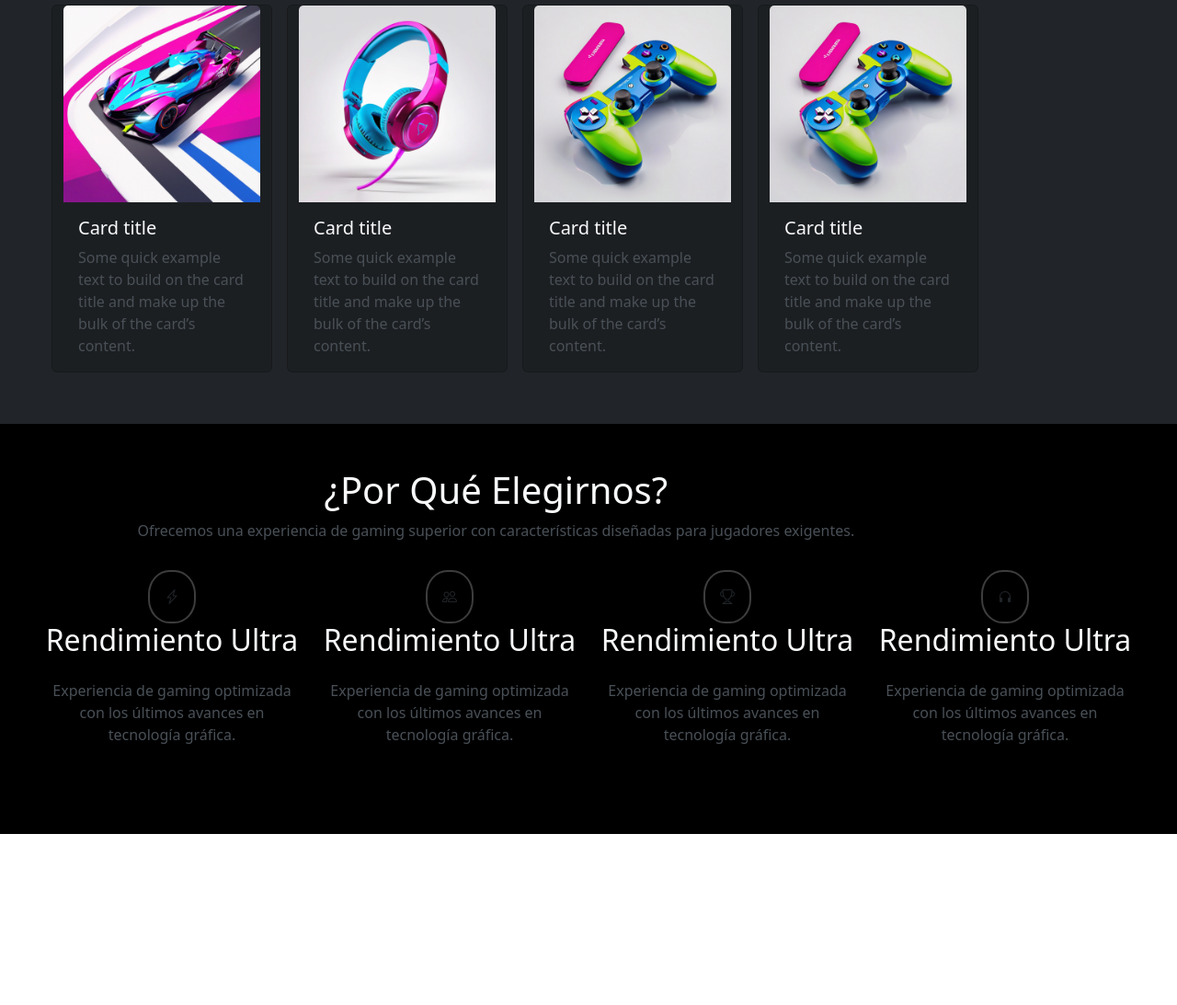
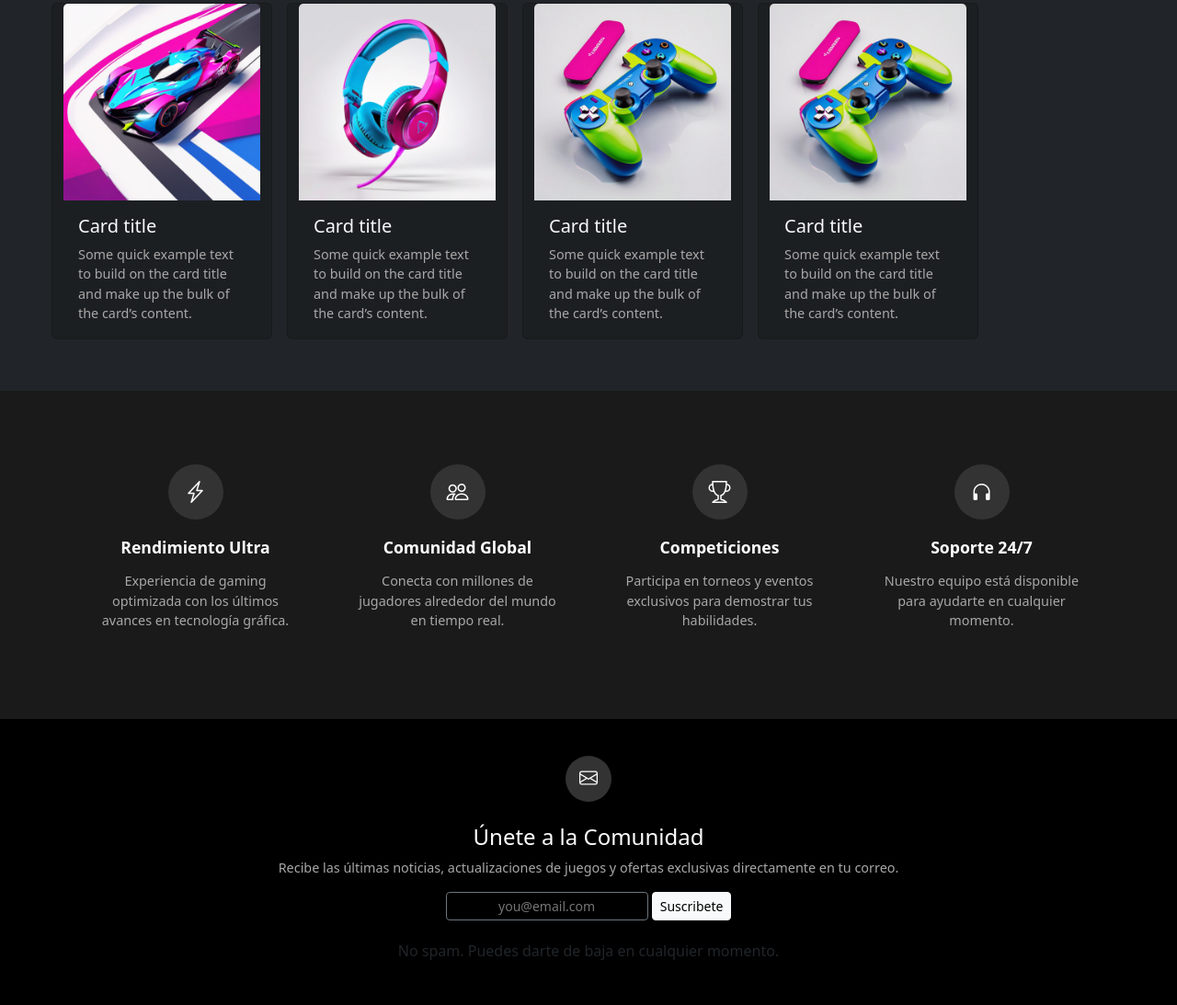
Before and after one commit to luisda-291105/gameWorld, a plain HTML site: page index.html in a window 1280 px wide. Shown: the part 1059-2152 px from the top of the page at 92% size. Before the commit the page ends 1966 px from the top, so only its background shows below. Drawn offline with nearby package versions, Linux system fonts and the light colour scheme.

Commit message:
fix: se mejoro la seccion ¿porque elegirnos?

```diff
--- a/index.html
+++ b/index.html
@@ -45,9 +45,9 @@
     <!-- home -->
     <div class="contener img_start_bg" id="home_start">
         <div class="row text-center py-5">
-            <h1 class="h1 line_break col-10 m-auto pt-5 text-dark-emphasis ">Forja Tu Destino
+            <h1 class="h1 line_break col-10 m-auto pt-5 text-white">Forja Tu Destino
                 En El Gaming</h1>
-            <p class="col-10 m-auto p-4 text-dark-emphasis">Descubre una nueva era de videojuegos. Experiencias
+            <p class="col-10 m-auto p-4 feature-description">Descubre una nueva era de videojuegos. Experiencias
                 inmersivas, gráficos increíbles y una comunidad apasionada te esperan.</p>
             <div class="col-5 m-auto">
                 <button type="button" class="btn btn-light mx-auto my-2 col-ms-7 col-md-5"><i
@@ -62,7 +62,7 @@
     <div class="contener bg-dark p-5">
         <div class="row text-center my-5 mx-auto">
             <h2 class="h1 text-light col-10 my-4 mx-auto">Juegos Destacados</h2>
-            <p class="text-light-emphasis col-10 mx-auto">Explora nuestra colección de juegos cuidadosamente
+            <p class="feature-description col-10 mx-auto">Explora nuestra colección de juegos cuidadosamente
                 seleccionados para ofrecerte las mejores experiencias de gaming.</p>
         </div>
 
@@ -74,7 +74,7 @@
                 </div>
                 <div class="card-body text-dark-emphasis">
                     <h5 class="card-title text-light">Card title</h5>
-                    <p class="card-text text-light-emphasis">Some quick example text to build on the card title and make
+                    <p class="card-text feature-description">Some quick example text to build on the card title and make
                         up the bulk of
                         the card’s content.</p>
                 </div>
@@ -87,7 +87,7 @@
                 </div>
                 <div class="card-body text-dark-emphasis">
                     <h5 class="card-title text-light">Card title</h5>
-                    <p class="card-text text-light-emphasis">Some quick example text to build on the card title and make
+                    <p class="card-text feature-description">Some quick example text to build on the card title and make
                         up the bulk of
                         the card’s content.</p>
                 </div>
@@ -100,7 +100,7 @@
                 </div>
                 <div class="card-body text-dark-emphasis">
                     <h5 class="card-title text-light">Card title</h5>
-                    <p class="card-text text-light-emphasis">Some quick example text to build on the card title and make
+                    <p class="card-text feature-description">Some quick example text to build on the card title and make
                         up the bulk of
                         the card’s content.</p>
                 </div>
@@ -112,7 +112,7 @@
                 </div>
                 <div class="card-body text-dark-emphasis">
                     <h5 class="card-title text-light">Card title</h5>
-                    <p class="card-text text-light-emphasis">Some quick example text to build on the card title and make
+                    <p class="card-text feature-description">Some quick example text to build on the card title and make
                         up the bulk of
                         the card’s content.</p>
                 </div>
@@ -122,36 +122,82 @@
         </div>
     </div>
 
-    <div class="contener-flout bg-black p-5">
-        <div class="row">
-            <div class="col-10 text-center">
-                <h2 class="h1 text-light">¿Por Qué Elegirnos?</h2>
-                <p class="card-text text-light-emphasis">Ofrecemos una experiencia de gaming superior con características diseñadas para jugadores exigentes.</p>
+
+    <section class="features-section">
+        <div class="container">
+            <div class="row">
+                <!-- Rendimiento Ultra -->
+                <div class="col-lg-3 col-md-6 col-12">
+                    <div class="feature-card">
+                        <div class="feature-icon">
+                            <i class="bi bi-lightning-charge"></i>
+                        </div>
+                        <h4 class="feature-title">Rendimiento Ultra</h4>
+                        <p class="feature-description ">
+                            Experiencia de gaming optimizada con los últimos avances en tecnología gráfica.
+                        </p>
+                    </div>
+                </div>
+
+                <!-- Comunidad Global -->
+                <div class="col-lg-3 col-md-6 col-12">
+                    <div class="feature-card">
+                        <div class="feature-icon">
+                            <i class="bi bi-people"></i>
+                        </div>
+                        <h4 class="feature-title">Comunidad Global</h4>
+                        <p class="feature-description">
+                            Conecta con millones de jugadores alrededor del mundo en tiempo real.
+                        </p>
+                    </div>
+                </div>
+
+                <!-- Competiciones -->
+                <div class="col-lg-3 col-md-6 col-12">
+                    <div class="feature-card">
+                        <div class="feature-icon">
+                            <i class="bi bi-trophy"></i>
+                        </div>
+                        <h4 class="feature-title">Competiciones</h4>
+                        <p class="feature-description">
+                            Participa en torneos y eventos exclusivos para demostrar tus habilidades.
+                        </p>
+                    </div>
+                </div>
+
+                <!-- Soporte 24/7 -->
+                <div class="col-lg-3 col-md-6 col-12">
+                    <div class="feature-card">
+                        <div class="feature-icon">
+                            <i class="bi bi-headphones"></i>
+                        </div>
+                        <h4 class="feature-title">Soporte 24/7</h4>
+                        <p class="feature-description">
+                            Nuestro equipo está disponible para ayudarte en cualquier momento.
+                        </p>
+                    </div>
+                </div>
             </div>
         </div>
-        <div class="row">
-            <div class="col-ms-10 col-md-5 col-lg-3 text-center my-5 mx-auto">
-                <i class="bi bi-lightning-charge p-3 icon-border"></i>
-                <h3 class="h2 col-12 text-light py-3">Rendimiento Ultra</h3>
-                <p class="card-text text-light-emphasis">Experiencia de gaming optimizada con los últimos avances en tecnología gráfica.</p>
+    </section>
+
+    <!-- Sección de Contacto -->
+    <section class="contact-section">
+        <div class="container">
+            <div class="contact-icon">
+                <i class="bi bi-envelope"></i>
             </div>
-            <div class="col-ms-10 col-md-5 col-lg-3 text-center my-5 mx-auto">
-                <i class="bi bi-people p-3 icon-border"></i>
-                <h3 class="h2 col-12 text-light py-3">Rendimiento Ultra</h3>
-                <p class="card-text text-light-emphasis">Experiencia de gaming optimizada con los últimos avances en tecnología gráfica.</p>
-            </div>
-            <div class="col-ms-10 col-md-5 col-lg-3 text-center my-5 mx-auto">
-                <i class="bi bi-trophy p-3 icon-border"></i>
-                <h3 class="h2 col-12 text-light py-3">Rendimiento Ultra</h3>
-                <p class="card-text text-light-emphasis">Experiencia de gaming optimizada con los últimos avances en tecnología gráfica.</p>
-            </div>
-            <div class="col-ms-10 col-md-5 col-lg-3 text-center my-5 mx-auto">
-                <i class="bi bi-headphones p-3 icon-border"></i>
-                <h3 class="h2 col-12 text-light py-3">Rendimiento Ultra</h3>
-                <p class="card-text text-light-emphasis">Experiencia de gaming optimizada con los últimos avances en tecnología gráfica.</p>
-            </div>
+
+            <h4 class="mt-4 text-white">Únete a la Comunidad</h4>
+            <p class="feature-description">Recibe las últimas noticias, actualizaciones de juegos y ofertas exclusivas directamente en tu correo.</p>
+            <form>
+                <input class="btn btn-outline-secondary hoverNone btn-sm" type="text" name="email_user" id="email_user" placeholder="you@email.com" required>
+                <button type="submit" class="btn btn-light btn-sm">Suscribete</button>
+            </form>
+            <h6 class="h6 mt-4">No spam. Puedes darte de baja en cualquier momento.</h6>
+
         </div>
-    </div>
+    </section>
 
     <script src="https://cdn.jsdelivr.net/npm/bootstrap@5.3.7/dist/js/bootstrap.bundle.min.js"
         integrity="sha384-ndDqU0Gzau9qJ1lfW4pNLlhNTkCfHzAVBReH9diLvGRem5+R9g2FzA8ZGN954O5Q"
--- a/style.css
+++ b/style.css
@@ -35,8 +35,10 @@
 
 .icon-border {
     border: 2px solid #a6a5a55f;
-    border-radius: 45%;
+    border-radius: 50%;
     transition: 0.3s;
+    background-color: #a6a5a529;
+    width: 20px;
 }
 
 .icon-border:hover {
@@ -44,3 +46,70 @@
     color: #fff;
     transform: scale(1.1);
 }
+
+/*  */
+
+.features-section {
+            background-color: #1a1a1a;
+            color: white;
+            padding: 60px 0;
+        }
+
+        .feature-card {
+            text-align: center;
+            padding: 20px;
+        }
+
+        .feature-icon {
+            width: 60px;
+            height: 60px;
+            background-color: #333;
+            border-radius: 50%;
+            display: flex;
+            align-items: center;
+            justify-content: center;
+            margin: 0 auto 20px;
+            font-size: 24px;
+            color: #fff;
+        }
+
+        .feature-title {
+            font-size: 1.1rem;
+            font-weight: bold;
+            margin-bottom: 15px;
+            color: #fff;
+        }
+
+        .feature-description {
+            font-size: 0.9rem;
+            color: #a9a8a8;
+            line-height: 1.5;
+        }
+
+        .contact-section {
+            background-color: #000;
+            padding: 40px 0;
+            text-align: center;
+        }
+
+        .contact-icon {
+            width: 50px;
+            height: 50px;
+            background-color: #333;
+            border-radius: 50%;
+            display: inline-flex;
+            align-items: center;
+            justify-content: center;
+            font-size: 20px;
+            color: #fff;
+        }
+
+.hoverNone:hover {
+    background-color: #00000000;
+    color: #a9a8a8;
+}
+
+.hoverNone:focus {
+    border: #a9a8a8;
+    background-color: #00000000;
+}
```
